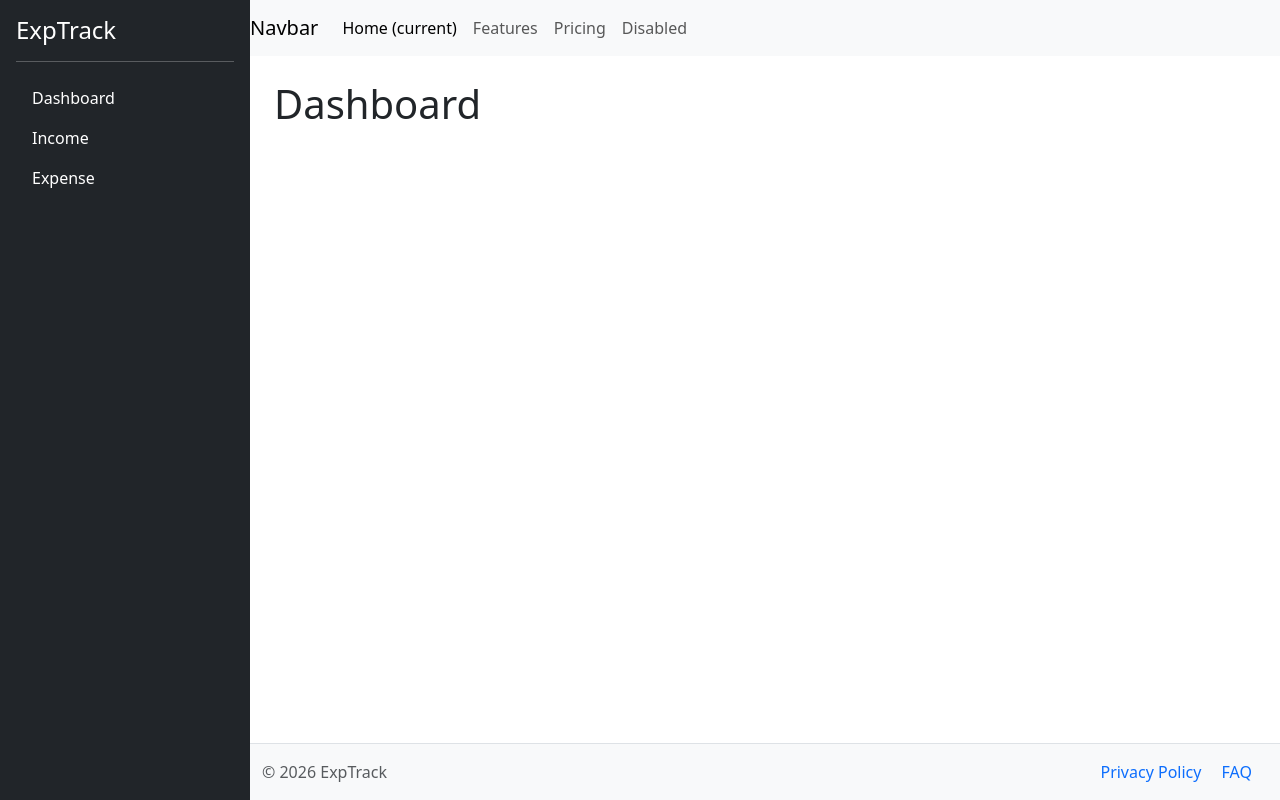
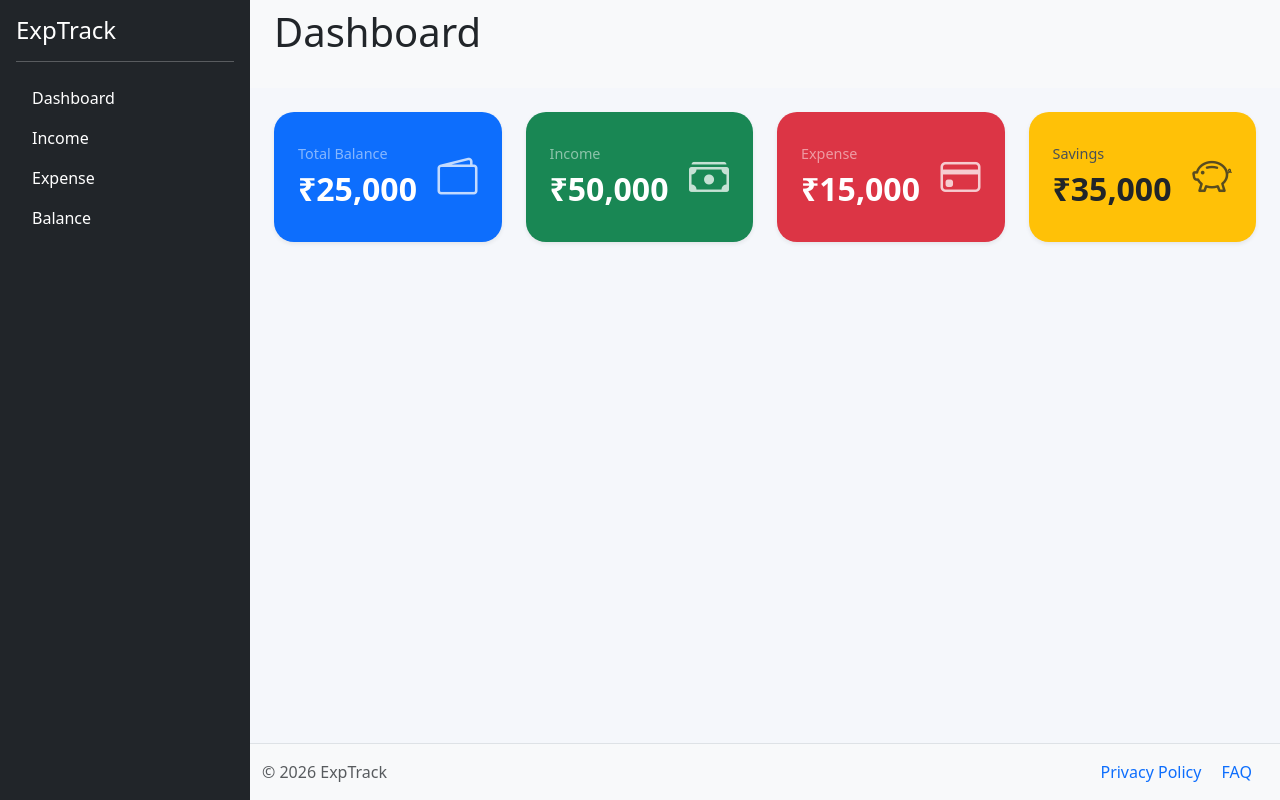
Before and after one commit to MIDHUN22/ExpTrack-, a Django app: page /dashboard in a window 1280 px wide. Run offline with Django 5.2, Linux system fonts and the light colour scheme.

Commit message:
added longin pages, design to dashboard

```diff
--- a/spendly/urls.py
+++ b/spendly/urls.py
@@ -2,6 +2,7 @@ from django.urls import path
 from . import views
 
 urlpatterns = [
-    path("", views.home, name="home"),
+    path("",views.login,name="login"),
+    path("home_test", views.home, name="home"),
     path("dashboard", views.dashboard, name="dashboard"),
 ]
--- a/spendly/views.py
+++ b/spendly/views.py
@@ -2,6 +2,12 @@ from django.shortcuts import render
 from django.http import HttpResponse
 
 # Create your views here.
+def login(request):
+    return render(request,"auth/login.html")
+
+def register(request):
+    return render(request,"register.html")
+
 def home(request):
     context = {
         "name": "Midhun"
--- a/static/css/style.css
+++ b/static/css/style.css
@@ -1,17 +1,106 @@
+/* ==========================================
+   Variables
+========================================== */
+
+:root {
+    --sidebar-width: 250px;
+}
+
+/* ==========================================
+   General
+========================================== */
+
+body {
+    background-color: #f8f9fa;
+}
+
+/* ==========================================
+   Sidebar
+========================================== */
+
 .sidebar {
-    width: 250px;
+    width: var(--sidebar-width);
     position: fixed;
+    top: 0;
     left: 0;
-    top: 0;
     height: 100vh;
     background-color: #212529;
 }
 
+/* ==========================================
+   Main Content
+========================================== */
+
 .main-content {
-    margin-left: 250px;
+    margin-left: var(--sidebar-width);
     min-height: 100vh;
+    display: flex;
+    flex-direction: column;
 }
+
+/* ==========================================
+   Footer
+========================================== */
 
 .footer {
     margin-top: auto;
 }
+
+/* ==========================================
+   Dashboard Cards
+========================================== */
+
+.card {
+    border: none;
+    border-radius: 15px;
+    transition: all 0.3s ease;
+}
+
+.card:hover {
+    transform: translateY(-5px);
+    box-shadow: 0 0.75rem 1.5rem rgba(0, 0, 0, 0.15);
+}
+
+.card-body {
+    padding: 1.5rem;
+    min-height: 130px;
+}
+
+.card h6 {
+    font-size: 0.9rem;
+    font-weight: 500;
+    margin-bottom: 0.75rem;
+}
+
+.card h3 {
+    font-size: 2rem;
+    font-weight: 700;
+    margin-bottom: 0;
+}
+
+/* Card Icons */
+
+.card i {
+    font-size: 2.5rem;
+    opacity: 0.75;
+}
+
+/* Login Page */
+
+body {
+    background: #f5f7fb;
+}
+
+.form-control {
+    border-radius: 10px;
+    padding: 0.75rem;
+}
+
+.btn-primary {
+    border-radius: 10px;
+    padding: 0.75rem;
+}
+
+.card {
+    border-radius: 20px;
+}
--- a/templates/base.html
+++ b/templates/base.html
@@ -5,6 +5,8 @@
 
 <head>
     <link href="https://cdn.jsdelivr.net/npm/bootstrap@5.3.3/dist/css/bootstrap.min.css" rel="stylesheet">
+    <link rel="stylesheet" href="https://cdn.jsdelivr.net/npm/bootstrap-icons@1.11.3/font/bootstrap-icons.min.css">
+    <link rel="stylesheet" href="https://cdnjs.cloudflare.com/ajax/libs/font-awesome/6.7.2/css/all.min.css">
     <link rel="stylesheet" href="{% static 'css/style.css' %}">
 </head>
 
@@ -30,4 +32,5 @@
     <script src="https://cdn.jsdelivr.net/npm/bootstrap@5.3.3/dist/js/bootstrap.bundle.min.js"></script>
 
 </body>
+
 </html>
--- a/templates/dashboard.html
+++ b/templates/dashboard.html
@@ -1,11 +1,61 @@
 {% extends 'base.html' %}
-
-{% block title %}
-Dashboard
-{% endblock %}
 
 {% block content %}
 
-<h1>Dashboard</h1>
+<div class="row g-4">
+
+    <!-- Total Balance -->
+    <div class="col-md-6 col-xl-3">
+        <div class="card bg-primary text-white shadow-sm h-100">
+            <div class="card-body d-flex justify-content-between align-items-center">
+                <div>
+                    <h6 class="text-white-50 mb-2">Total Balance</h6>
+                    <h3 class="fw-bold mb-0">₹25,000</h3>
+                </div>
+                <i class="bi bi-wallet2 fs-1 opacity-75"></i>
+            </div>
+        </div>
+    </div>
+
+    <!-- Income -->
+    <div class="col-md-6 col-xl-3">
+        <div class="card bg-success text-white shadow-sm h-100">
+            <div class="card-body d-flex justify-content-between align-items-center">
+                <div>
+                    <h6 class="text-white-50 mb-2">Income</h6>
+                    <h3 class="fw-bold mb-0">₹50,000</h3>
+                </div>
+                <i class="bi bi-cash-stack fs-1 opacity-75"></i>
+            </div>
+        </div>
+    </div>
+
+    <!-- Expense -->
+    <div class="col-md-6 col-xl-3">
+        <div class="card bg-danger text-white shadow-sm h-100">
+            <div class="card-body d-flex justify-content-between align-items-center">
+                <div>
+                    <h6 class="text-white-50 mb-2">Expense</h6>
+                    <h3 class="fw-bold mb-0">₹15,000</h3>
+                </div>
+                <i class="bi bi-credit-card fs-1 opacity-75"></i>
+            </div>
+        </div>
+    </div>
+
+    <!-- Savings -->
+    <div class="col-md-6 col-xl-3">
+        <div class="card bg-warning text-dark shadow-sm h-100">
+            <div class="card-body d-flex justify-content-between align-items-center">
+                <div>
+                    <h6 class="text-dark-emphasis mb-2">Savings</h6>
+                    <h3 class="fw-bold mb-0">₹35,000</h3>
+                </div>
+                <i class="bi bi-piggy-bank fs-1 opacity-75"></i>
+            </div>
+        </div>
+    </div>
+
+</div>
 
 {% endblock %}
--- a/templates/partials/navbar.html
+++ b/templates/partials/navbar.html
@@ -1,14 +1,16 @@
-<nav class="navbar navbar-expand-lg navbar-light bg-light">
-  <a class="navbar-brand" href="#">Navbar</a>
-  <button class="navbar-toggler" type="button" data-toggle="collapse" data-target="#navbarNavAltMarkup" aria-controls="navbarNavAltMarkup" aria-expanded="false" aria-label="Toggle navigation">
+<nav class="navbar navbar-expand-lg navbar-light bg-light px-4">
+  <button class="navbar-toggler" type="button" data-toggle="collapse" data-target="#navbarNavAltMarkup"
+    aria-controls="navbarNavAltMarkup" aria-expanded="false" aria-label="Toggle navigation">
     <span class="navbar-toggler-icon"></span>
   </button>
   <div class="collapse navbar-collapse" id="navbarNavAltMarkup">
-    <div class="navbar-nav">
-      <a class="nav-item nav-link active" href="#">Home <span class="sr-only">(current)</span></a>
-      <a class="nav-item nav-link" href="#">Features</a>
-      <a class="nav-item nav-link" href="#">Pricing</a>
-      <a class="nav-item nav-link " href="#">Disabled</a>
-    </div>
+
+    <h1 class="mb-4">Dashboard</h1>
+    <!-- <div class="ms-auto">
+      <a href="#" class="btn btn-outline-primary">
+        <i class="fa-solid fa-user me-2"></i>
+        Login
+      </a>
+    </div> -->
   </div>
 </nav>
--- a/templates/partials/sidebar.html
+++ b/templates/partials/sidebar.html
@@ -17,6 +17,9 @@
         <li class="nav-item">
             <a class="nav-link text-white" href="#">Expense</a>
         </li>
+        <li class="nav-item">
+            <a class="nav-link text-white" href="#">Balance</a>
+        </li>
 
     </ul>
 
```
Also changed, not shown: templates/auth/login.html (added, +90 -0 lines), templates/auth_base.html (added, +28 -0 lines), templates/auth/register.html (added).
